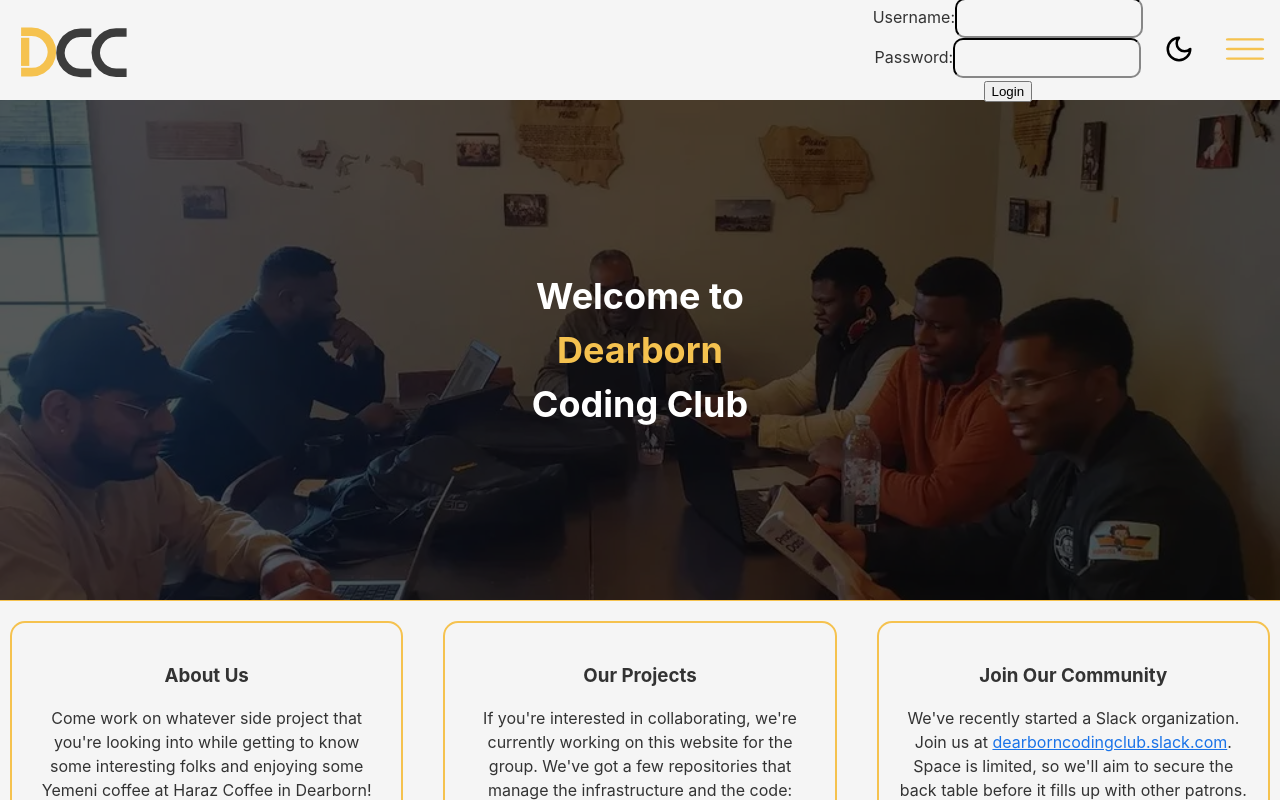
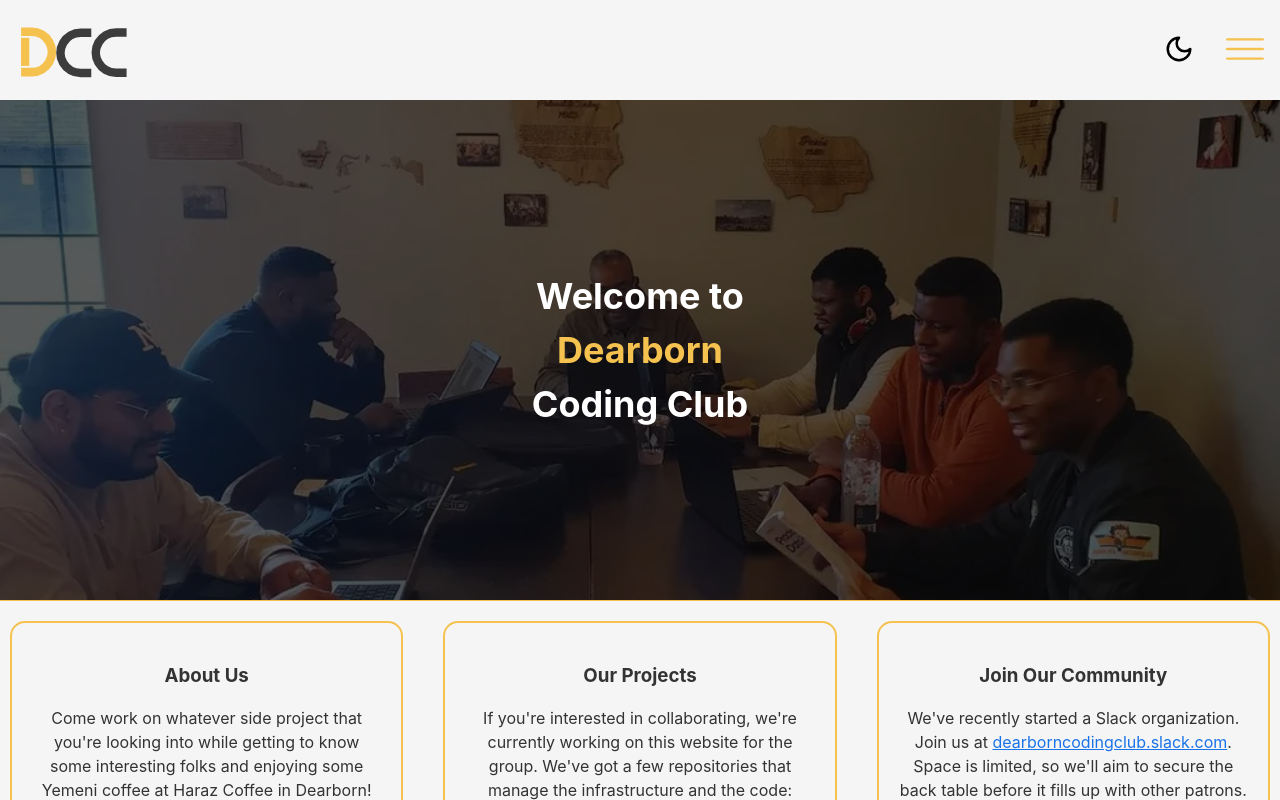
Before and after one commit to dearborn-coding-club/website-base-frontend, a React (Vite) app: page / in a window 1280 px wide. Shown: the top 800 px of the page. Built offline with nearby package versions, Linux system fonts and the light colour scheme; no server answers.

Commit message:
remove old header

```diff
--- a/src/components/Navbar.tsx
+++ b/src/components/Navbar.tsx
@@ -12,41 +12,6 @@ export default function Navbar() {
   const { token, clearUserToken } = useTokenProvider()
   const { theme } = useTheme()
   const navigate = useNavigate()
-  function handleSubmit(event: React.FormEvent<HTMLFormElement>) {
-    event.preventDefault()
-    console.log("Logging in...")
-    fetch("https://auth.dearborncodingclub.com/login", {
-      method: "POST",
-      headers: {
-        "Content-Type": "application/json",
-      },
-      referrerPolicy: 'no-referrer',
-      body: JSON.stringify({ username, password }),
-    })
-      .then((response) => response.json())
-      .then((data) => {
-        if (data.token) {
-          localStorage.setItem("token", data.token)
-          localStorage.setItem("refresh_token", data.refresh_token)
-          alert("Login successful")
-          console.log("Login successful")
-        } else {
-          alert("Login failed")
-          console.log("Login failed")
-        }
-      })
-      .catch((error) => {
-        console.error("Error:", error)
-      })
-  }
-  const [username, setUsername] = useState("")
-  const [password, setPassword] = useState("")
-  function handleUsernameChange(event: React.ChangeEvent<HTMLInputElement>) {
-    setUsername(event.target.value)
-  }
-  function handlePasswordChange(event: React.ChangeEvent<HTMLInputElement>) {
-    setPassword(event.target.value)
-  }
 
   return (
     <>
@@ -66,27 +31,6 @@ export default function Navbar() {
         />
 
         <div style={{ display: "flex", alignItems: "center", gap: 15 }}>
-          <form onSubmit={handleSubmit}>
-            <div>
-              <label htmlFor="username">Username:</label>
-              <input
-                type="text"
-                id="username"
-                value={username}
-                onChange={handleUsernameChange}
-              />
-            </div>
-            <div>
-              <label htmlFor="password">Password:</label>
-              <input
-                type="password"
-                id="password"
-                value={password}
-                onChange={handlePasswordChange}
-              />
-            </div>
-            <button type="submit">Login</button>
-          </form>
           <ThemeToggle />
           <button
             title="Menu"
```
